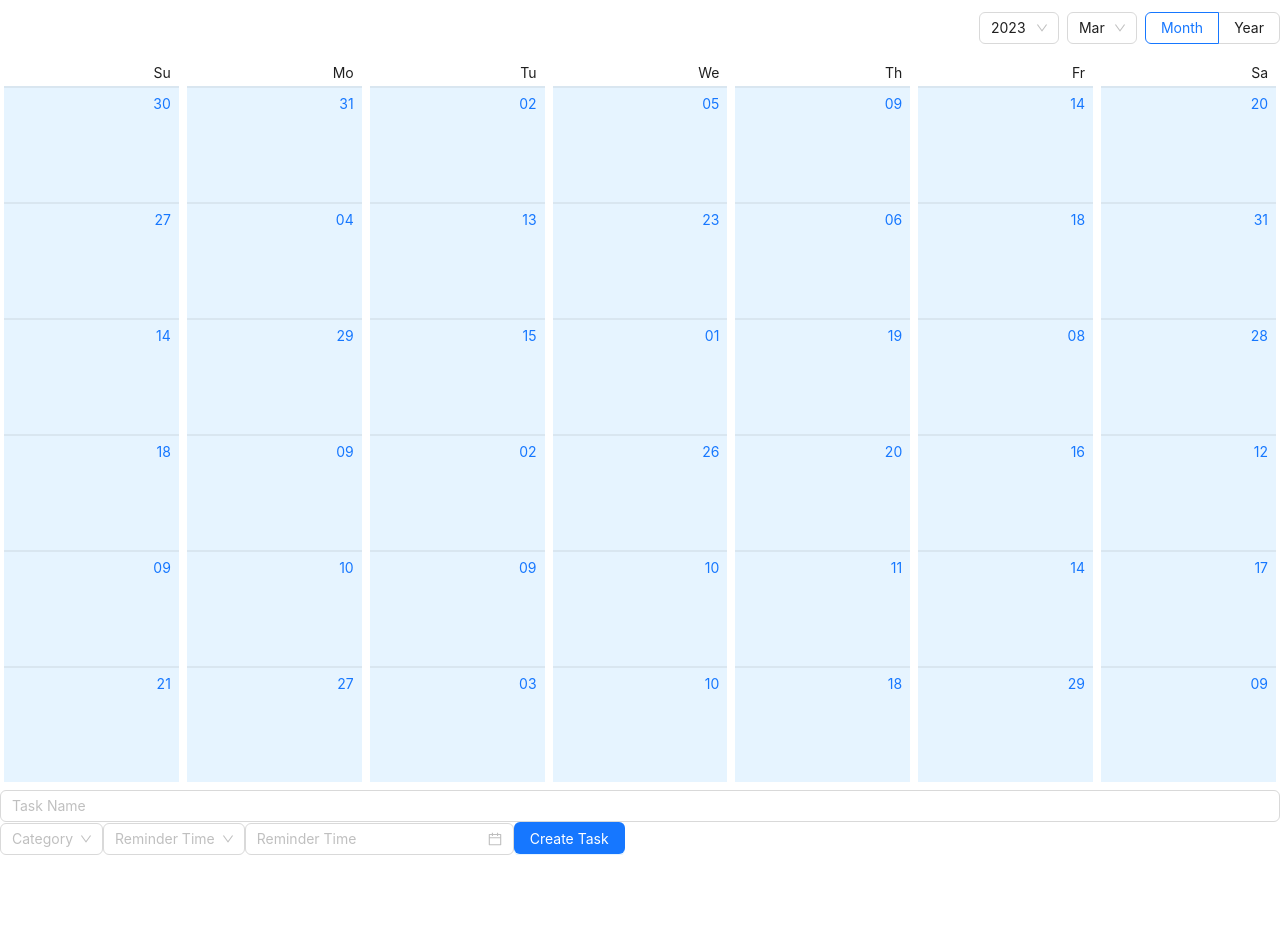
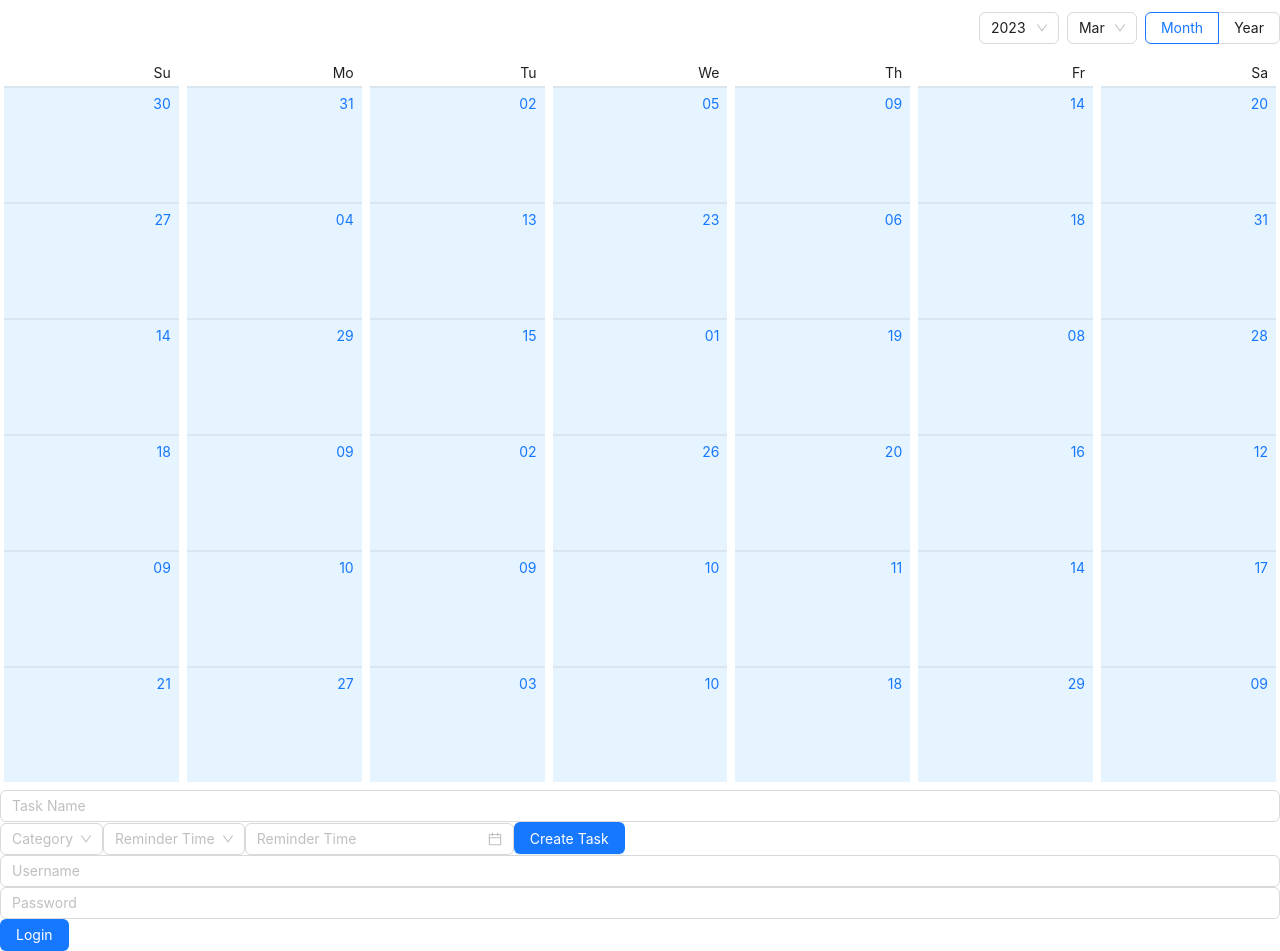
Before and after one commit to TimothyDanfield/Agenda-X-Productivity, a React (Create React App) app: page / in a window 1280 px wide. Before the commit the page ends 855 px from the top, so only its background shows below. Built offline with nearby package versions, Linux system fonts and the light colour scheme.

Commit message:
User.js with Login, Task.js with create task all rough

```diff
--- a/src/App.js
+++ b/src/App.js
@@ -1,9 +1,13 @@
 import React from 'react'
 import "./App.css"
 import Task from "./components/Task/Task"
+import User from "./components/User/User"
 const App = () => {
   return(
+    <div>
     <Task />
+    <User />
+    </div>
   )
 }
 
--- a/src/components/User/User.js
+++ b/src/components/User/User.js
@@ -1,9 +1,46 @@
-import React from 'react'
+import React, { useState } from "react";
+import { Button, Input } from "antd";
 
 const User = () => {
+  const [username, setUsername] = useState("");
+  const [password, setPassword] = useState("");
+
+  const handleUsernameChange = (e) => {
+    setUsername(e.target.value);
+  };
+
+  const handlePasswordChange = (e) => {
+    setPassword(e.target.value);
+  };
+
+  // Login Functionality:
+
+  const loginUser = () => {
+    if (!username || !password) return;
+
+    let userObj = { username: username, password: password };
+
+    console.log("User Logged In", userObj);
+
+    alert("User Logged In!");
+
+    resetForm();
+  };
+
+  const resetForm = () => {
+    setUsername("");
+    setPassword("");
+  };
+
   return (
-    <div>User</div>
-  )
-}
+    <div>
+      <Input placeholder="Username" onChange={handleUsernameChange} />
+      <Input placeholder="Password" onChange={handlePasswordChange} />
+      <Button type="primary" onClick={loginUser}>
+        Login
+      </Button>
+    </div>
+  );
+};
 
-export default User
+export default User;
```
